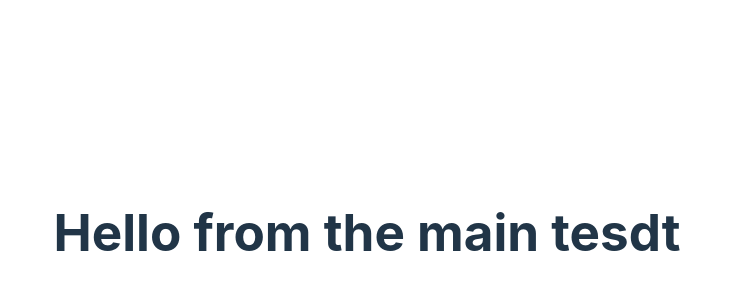
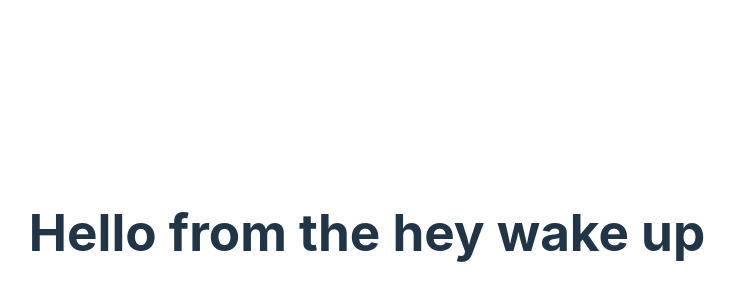
Before and after one commit to Youssef548/vite-main-template, a React (Vite) app: page / in a window 1280 px wide. Shown: the part 168-468 px from the top of the page, without its empty margins (273-1008 px from the left). Built offline with nearby package versions, Linux system fonts and the light colour scheme.

Commit message:
Update heading text in App.jsx

```diff
--- a/src/App.jsx
+++ b/src/App.jsx
@@ -8,7 +8,7 @@ function App() {
 
   return (
     <>
-      <h1>Hello from the main tesdt</h1>
+      <h1>Hello from the hey wake up</h1>
     </>
   )
 }
```
